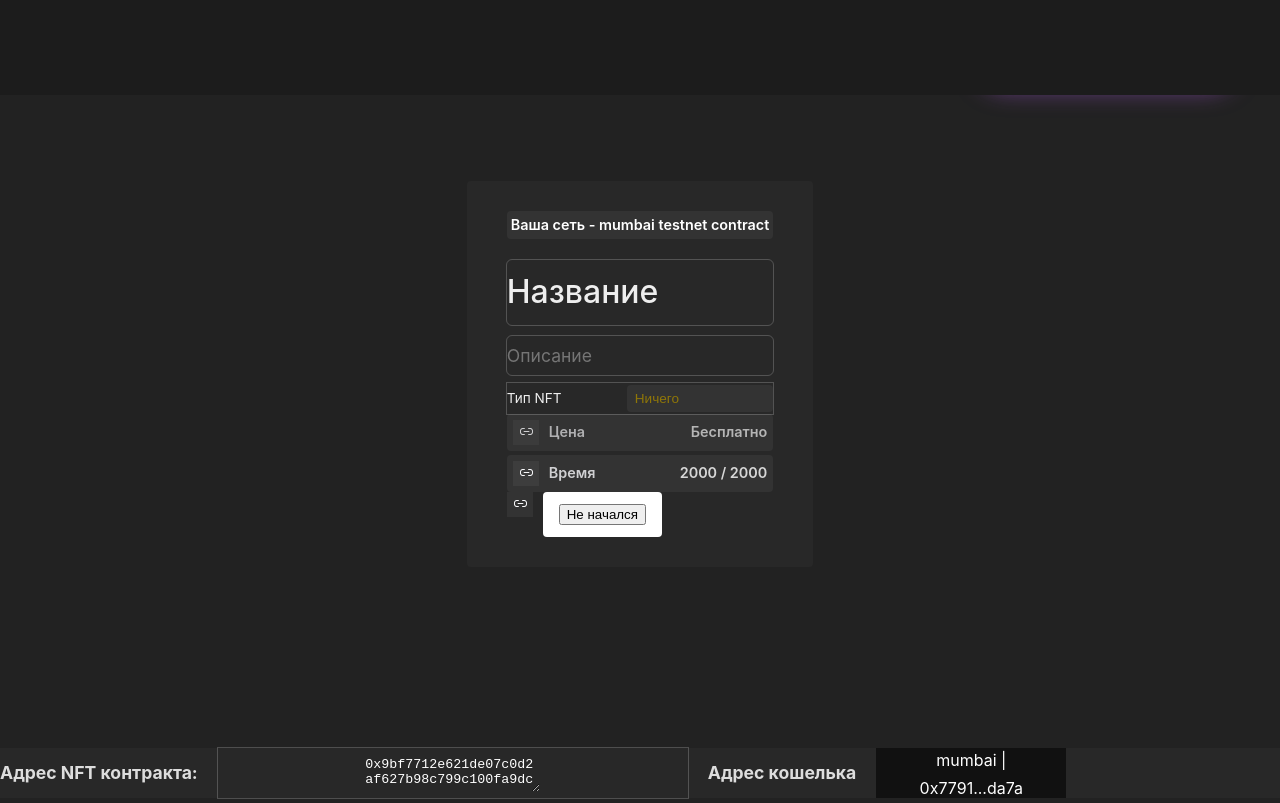
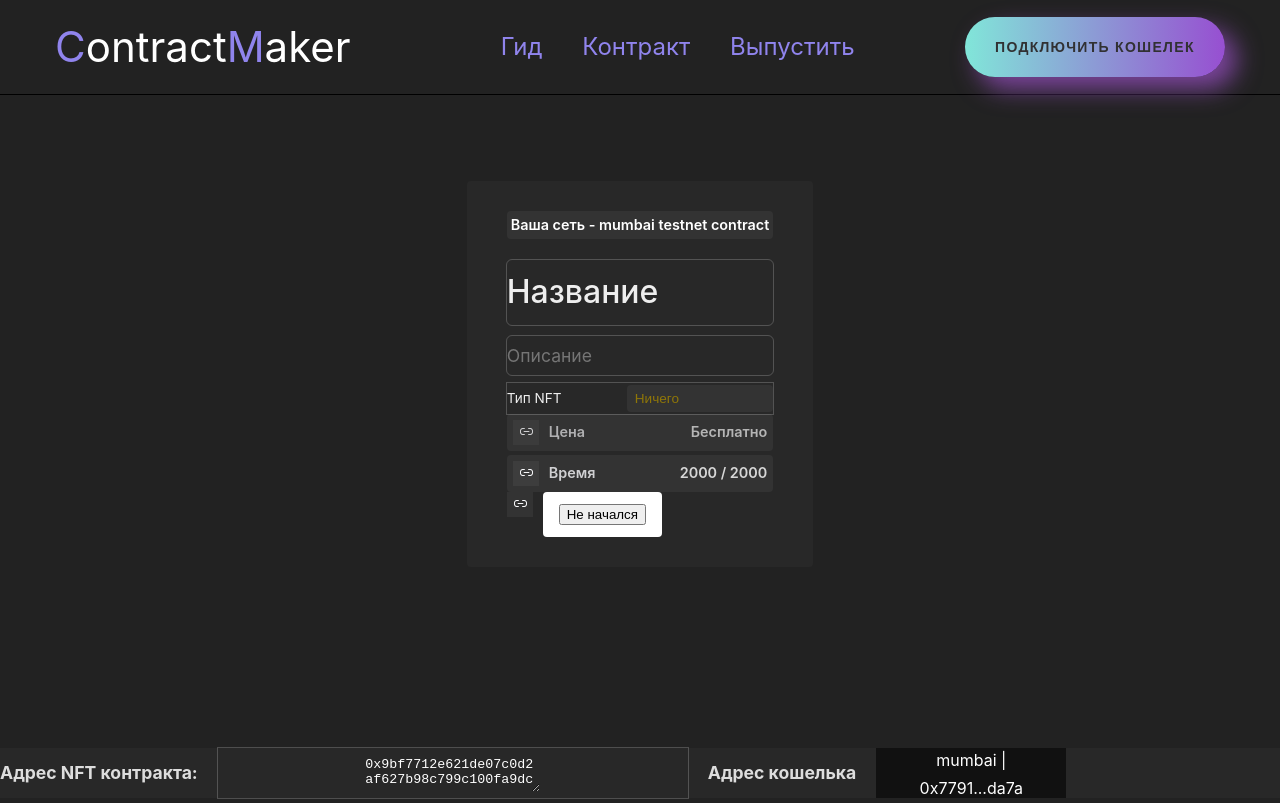
Before and after one commit to Sofya030102/ProjectContractFrontEnd, a React (Create React App) app: page /create in a window 1280 px wide. Built offline with nearby package versions, Linux system fonts and the light colour scheme.

Commit message:
mintpagefixed2

```diff
--- a/src/components/pageMint/PageMint.css
+++ b/src/components/pageMint/PageMint.css
@@ -4,7 +4,6 @@
   background-size: cover;
   background-position: center;
   background-repeat: no-repeat;
-  background: #1c1c1c;
 }
 
 .form {
@@ -18,6 +17,7 @@
 
 .container-mint {
   display: flex;
+  position: relative;
   justify-content: center;
   align-items: center;
   height: 93.5vh;
```
